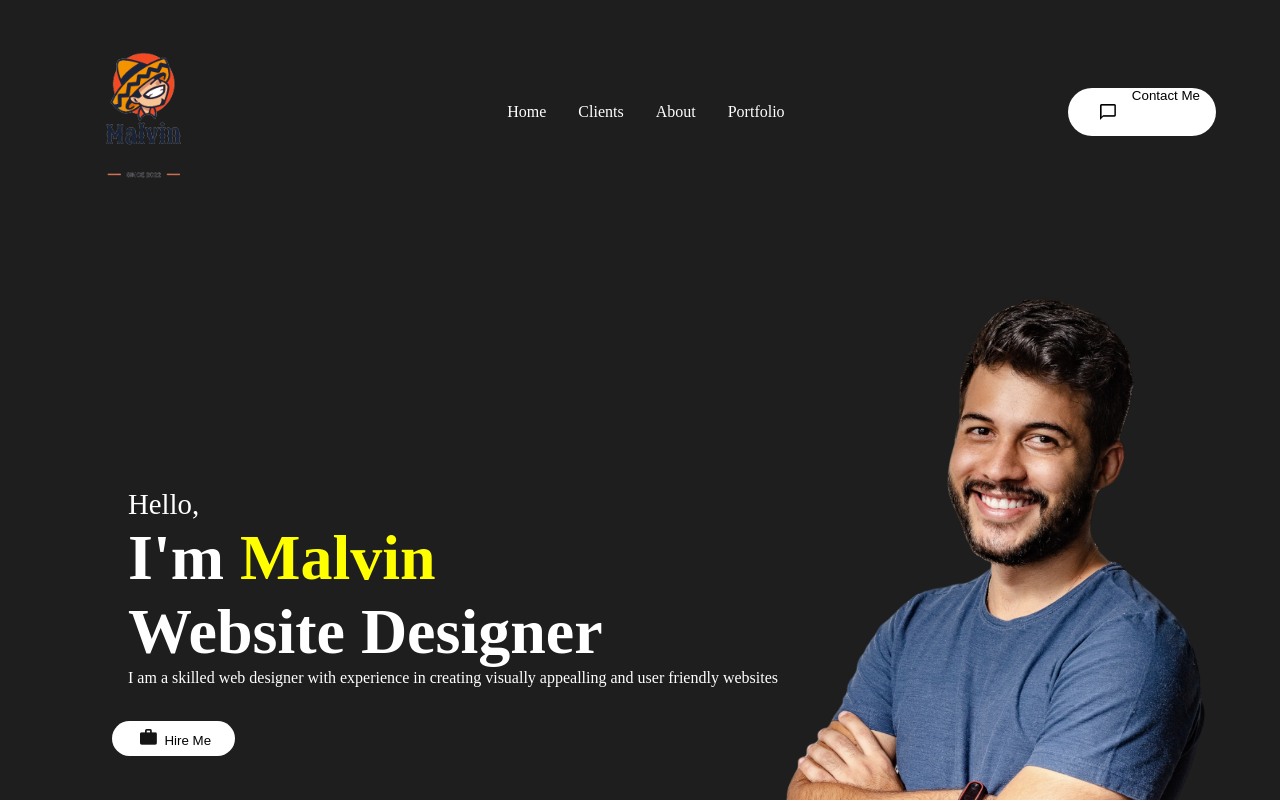
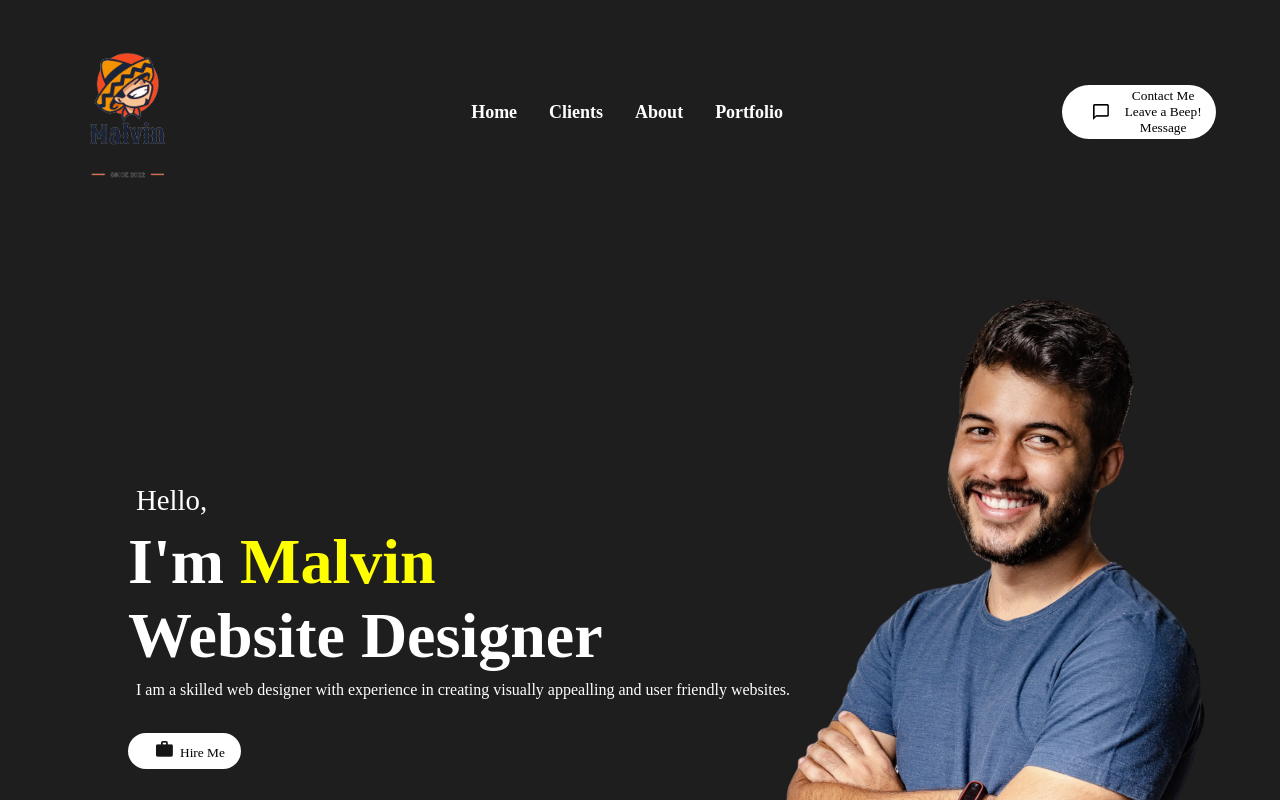
Before and after one commit to Malvino-creator/portfolio, a React (Create React App) app: page / in a window 1280 px wide. Shown: the top 800 px of the page. Built offline with nearby package versions, Linux system fonts and the light colour scheme.

Commit message:
feat(intro.ccss): Editing a styling in the intro

```diff
--- a/public/index.html
+++ b/public/index.html
@@ -12,6 +12,11 @@
 
     <title>Malvin Portfolio</title>
     <link rel="stylesheet" href="./style.css">
+    <link rel="preconnect" href="https://fonts.googleapis.com">
+<link rel="preconnect" href="https://fonts.gstatic.com" crossorigin>
+<link rel="preconnect" href="https://fonts.googleapis.com">
+<link rel="preconnect" href="https://fonts.gstatic.com" crossorigin>
+<link href="https://fonts.googleapis.com/css2?family=Poppins:ital,wght@0,200;0,400;0,500;1,300&display=swap" rel="stylesheet">
   </head>
   <body>
     <noscript>You need to enable JavaScript to run this app.</noscript>
--- a/public/style.css
+++ b/public/style.css
@@ -4,6 +4,7 @@
     box-sizing: border-box;
     text-decoration: none;
     background: transparent;
+    font-family: "Poppins, sans=serif";
 }
 
 body{
--- a/src/components/Intro/intro.css
+++ b/src/components/Intro/intro.css
@@ -1,6 +1,6 @@
 #intro{
     height: calc(100vh -4rem);
-    width: 100vh;
+    width: 130vh;
     max-width: 75rem;
     margin: 0;
     overflow: hidden;
@@ -26,6 +26,7 @@
 .hello{
     font-size: 1.8rem;
     font-weight: 300;
+    padding: 1vh;
 }
 .introName{
     color: yellow;
@@ -33,13 +34,18 @@
 .introParag{
     font-size:medium;
     font-weight: 500;
+    padding-top: 1vh;
+    padding-left: 1vh;
+    padding: -1rem;
 }
 .btn{
     background: white;
-    margin: -1rem ;
+    margin: 1.rem ;
     padding: 0.5rem 1.5rem;
     border-radius: 3rem;
     border: none;
+    padding-right: 2vh;
+    padding-left: 3vh;
 }
 .btnImg{
     object-fit: cover;
--- a/src/components/Intro/intro.js
+++ b/src/components/Intro/intro.js
@@ -12,7 +12,7 @@ function intro() {
         <span className='"intro text'>
           I'm <span className="introName"> Malvin </span> <br /> Website Designer
         </span>
-        <p className="introParag"> I am a skilled web designer with experience in creating visually appealling and user friendly websites</p>
+        <p className="introParag"> I am a skilled web designer with experience in creating visually appealling and user friendly websites. </p>
         <Link><button className="btn"><img src={btnImg} alt="hireme" className="btnImg" /> Hire Me </button></Link>
       </div>
       <img src={bg} alt="profile" className="bg" />
--- a/src/components/Navbar/navbar.css
+++ b/src/components/Navbar/navbar.css
@@ -14,7 +14,7 @@
 
 }
 .logo{
-    width: 10rem;
+    width: 8rem;
     height: 10rem;
     object-fit: cover;
 }
@@ -22,12 +22,15 @@
 .desktopMenuListItem{
     margin: 1rem;
     cursor:pointer;
+    font-size: large;
+    font-weight: bold;
 }
 .desktopMenuListItem:hover{
     color: yellow;
     padding-bottom: 0.5rem;
     border-bottom: 1px solid yellow;
 }
+
 .desktopMenuImg{
     object-fit: cover;
     height: 1rem;
@@ -40,5 +43,6 @@
     border: none;
     display: flex;
     border-radius: 2rem;
-    padding: 0 1rem;
+    padding: 0.2rem 0.9rem;
+    object-fit: cover;
 }
--- a/src/components/Navbar/navbar.js
+++ b/src/components/Navbar/navbar.js
@@ -16,7 +16,9 @@ function navbar() {
       </div>
       <button className="desktopMenuBtn">
         <img src={Contact} alt="contact" className="desktopMenuImg" />
-        Contact Me
+        Contact Me<br/>
+        Leave a Beep!<br/>
+        Message
       </button>
     </nav>
   );
```
